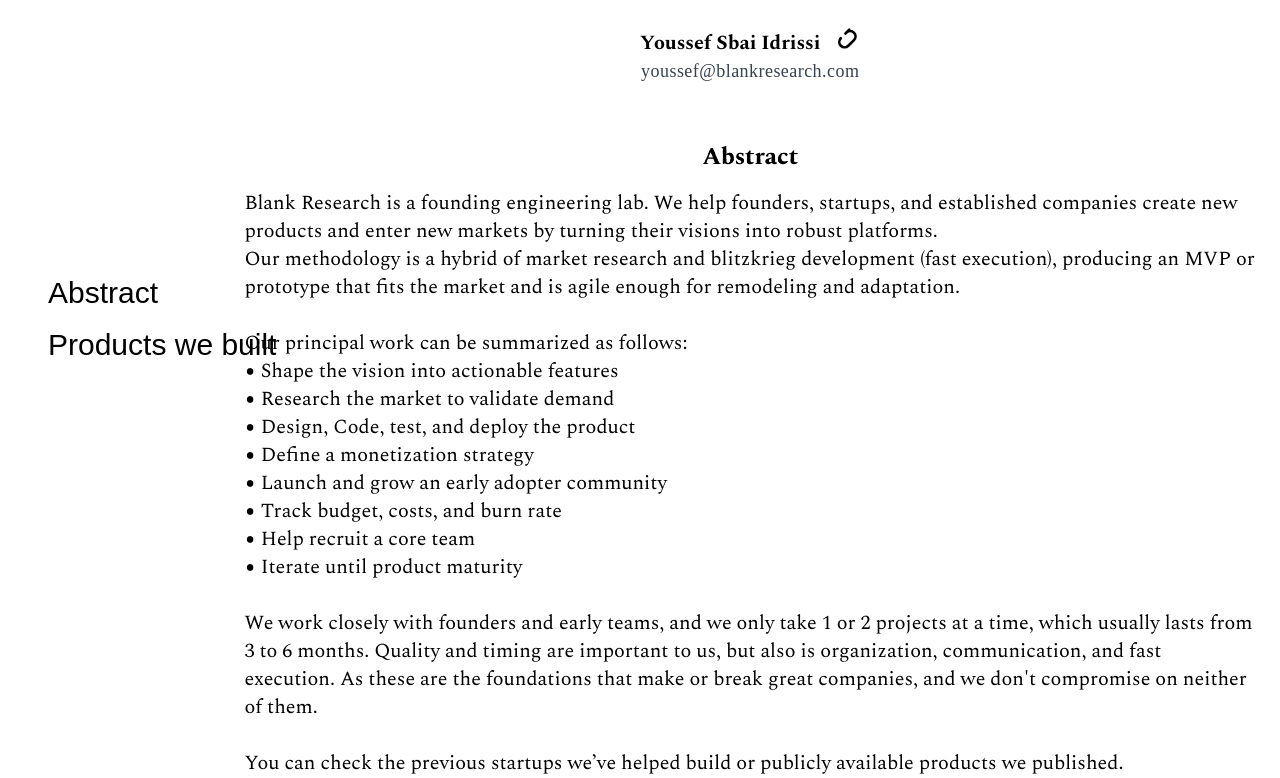
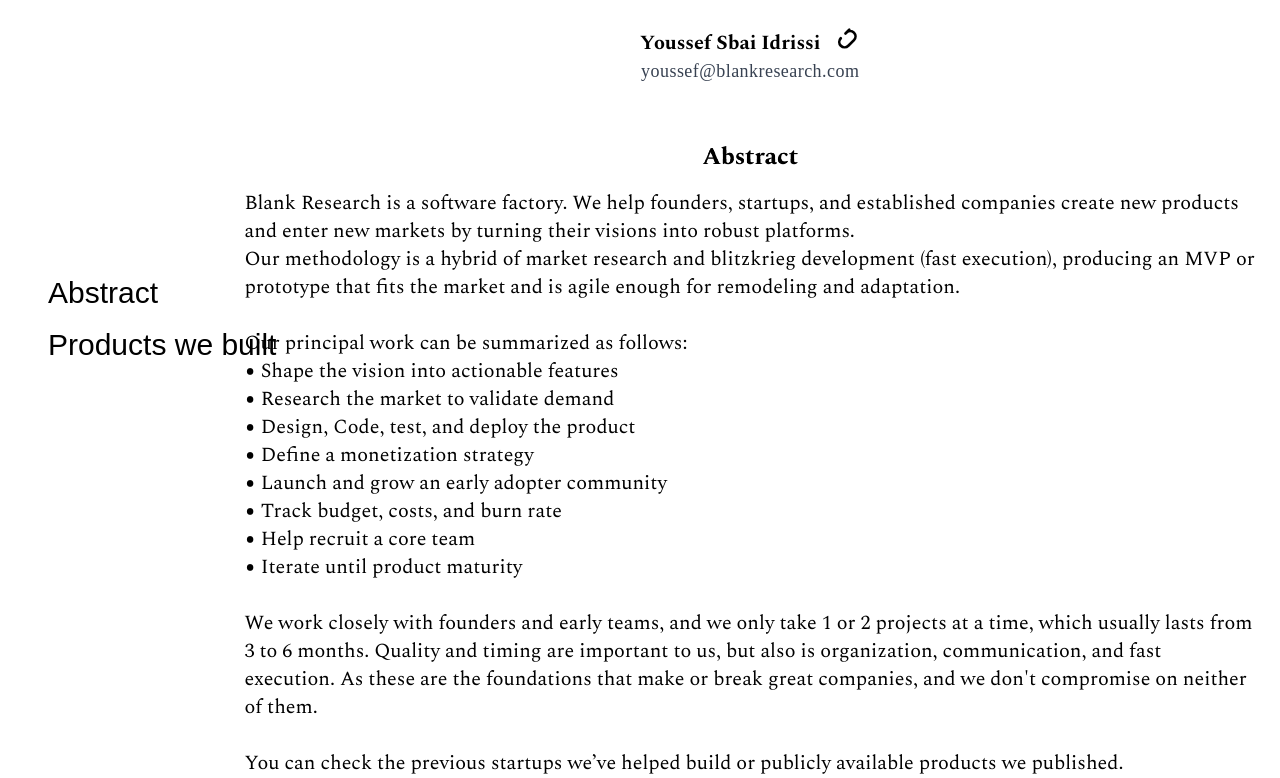
Before and after one commit to blankresearch/blankresearch.github.io, a plain HTML site: page index.html in a window 1280 px wide. Shown: the part 148-926 px from the top of the page. Drawn offline with nearby package versions, Linux system fonts and the light colour scheme; a web font is replaced by a local one.

Commit message:
Update index.html

```diff
--- a/index.html
+++ b/index.html
@@ -43,7 +43,7 @@
 
                 <div class="flex flex-col items-start gap-4 w-full max-w-5xl">
                     <div class="font-9102 text-xl">
-                        Blank Research is a founding engineering lab. We help founders, startups, and established
+                        Blank Research is a software factory. We help founders, startups, and established
                         companies create new products and enter new markets by turning their visions into robust
                         platforms. <br />
 
```
